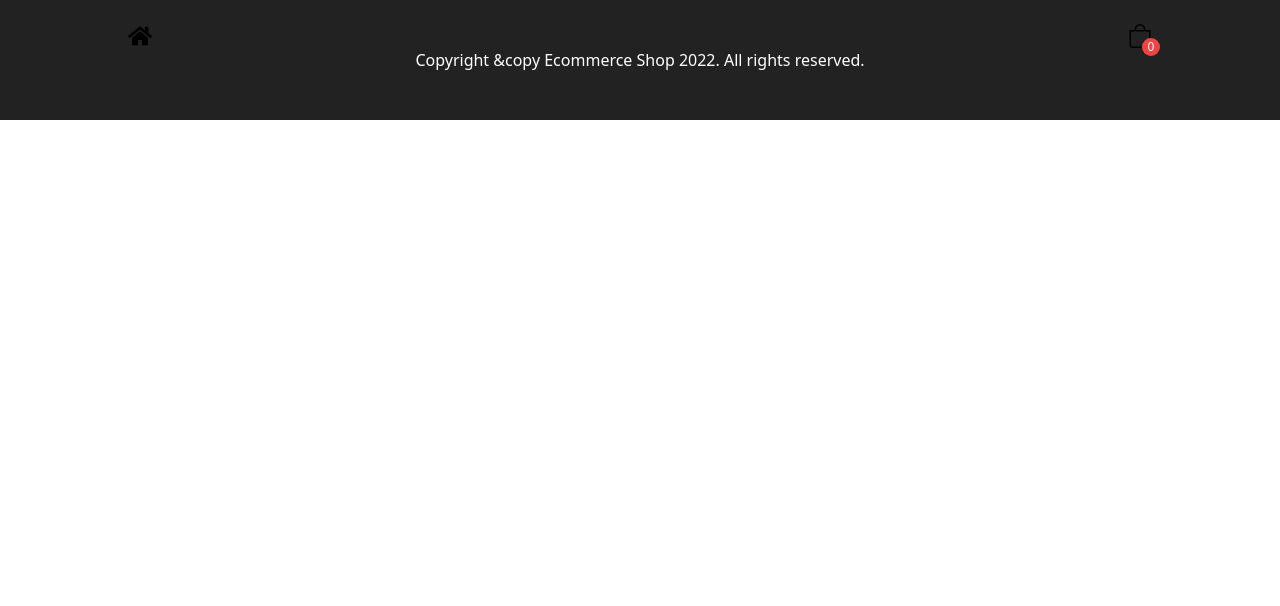
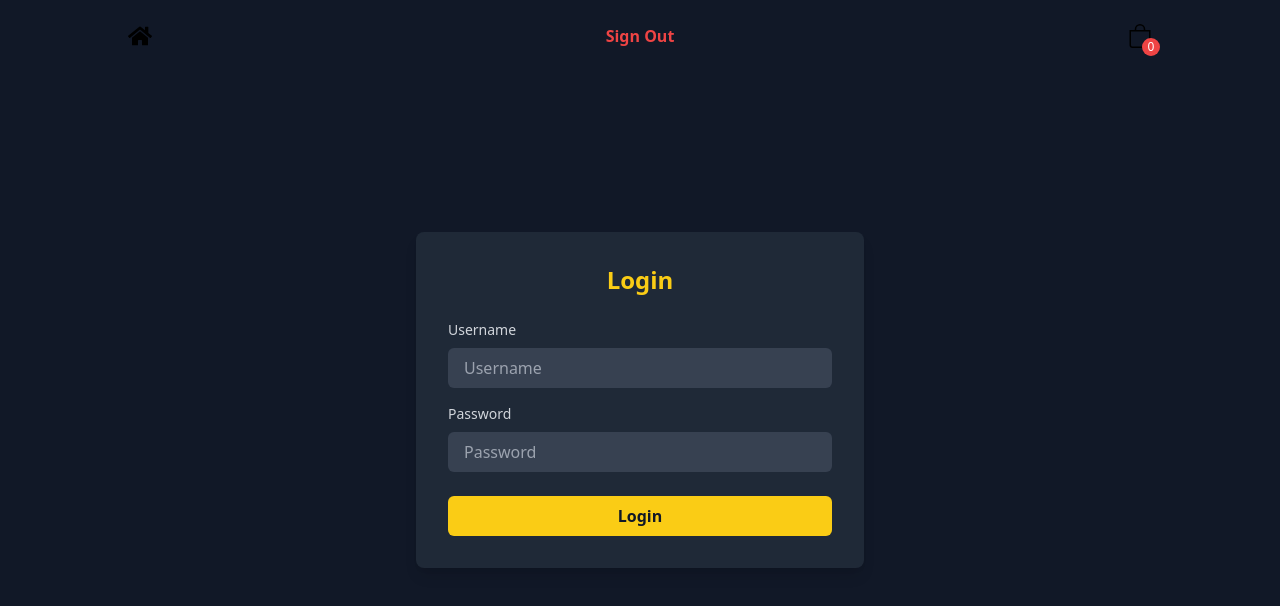
Before and after one commit to sinclare210/MarketPlace-, a React (Vite) app: page /login in a window 1280 px wide. Shown: the top 606 px of the page. Built offline with nearby package versions, Linux system fonts and the light colour scheme; no server answers.

Commit message:
finishing touches

```diff
--- a/package.json
+++ b/package.json
@@ -19,6 +19,7 @@
     "@stripe/react-stripe-js": "^2.8.1",
     "@stripe/stripe-js": "^4.9.0",
     "axios": "^1.7.7",
+    "bcryptjs": "^2.4.3",
     "body-parser": "^1.20.3",
     "cors": "^2.8.5",
     "dotenv": "^16.4.5",
--- a/src/App.jsx
+++ b/src/App.jsx
@@ -1,37 +1,38 @@
-import { useState } from 'react'
-import {BrowserRouter as Router, Route, Routes} from "react-router-dom"
-// import pages
-import Home from './pages/Home'
-import ProductDetails from './pages/ProductDetails'
-
-//import components
-import Header from './components/Header'
-import Footer from './components/Footer'
-import Sidebar from './components/Sidebar'
-import Checkout from './pages/Checkout'
-import AdminDashboard from './pages/AdminDashboard'
-
-
+import { useState, useEffect } from 'react';
+import { BrowserRouter as Router, Route, Routes, Navigate } from 'react-router-dom';
+// Import pages and components
+import Home from './pages/Home';
+import ProductDetails from './pages/ProductDetails';
+import Header from './components/Header';
+import Footer from './components/Footer';
+import Sidebar from './components/Sidebar';
+import Checkout from './pages/Checkout';
+import AdminDashboard from './pages/AdminDashboard';
+import Signup from './pages/SignUp';
+import Login from './pages/Login';
 
 function App() {
+  const [isAuthenticated, setIsAuthenticated] = useState(false);
 
+  useEffect(() => {
+    setIsAuthenticated(localStorage.getItem('isAuthenticated') === 'true');
+  }, []);
 
   return (
-    <>
-     <Router>
-      <Header/>
+    <Router>
+      <Header />
       <Routes>
-        <Route path='/' element={<Home/>}/>
-        <Route path='/product/:id' element={<ProductDetails/>}/>
-        <Route path='/checkout' element={<Checkout/>}/>
+        <Route path="/" element={isAuthenticated ? <Home /> : <Navigate to="/login" />} />
+        <Route path="/signup" element={<Signup />} />
+        <Route path="/login" element={<Login />} />
+        <Route path="/product/:id" element={<ProductDetails />} />
+        <Route path="/checkout" element={<Checkout />} />
         <Route path="/admin" element={<AdminDashboard />} />
-
       </Routes>
-      <Sidebar/>
-      <Footer/>
-     </Router>
-    </>
-  )
+      <Sidebar />
+      <Footer />
+    </Router>
+  );
 }
 
-export default App
+export default App;
--- a/src/components/Footer.jsx
+++ b/src/components/Footer.jsx
@@ -2,7 +2,7 @@ import React from 'react'
 
 const Footer = () => {
   return (
-    <footer className="bg-primary py-12">
+    <footer className="bg-primary py-12 hidden">
       <div className='container mx-auto'>
         <p className='text-white text-center'>
           Copyright &copy Ecommerce Shop 2022. All rights reserved.
--- a/src/components/Header.jsx
+++ b/src/components/Header.jsx
@@ -1,39 +1,61 @@
-import React, { useContext, useEffect, useState } from 'react'
-//import sidebar context
-import { SidebarContext } from '../contexts/SidebarContext'
-//import cart contex
-import { CartContext } from '../contexts/CartContext'
-//impport icons
-import {BsBag} from "react-icons/bs"
+import React, { useContext, useEffect, useState } from 'react';
+// Import sidebar and cart contexts
+import { SidebarContext } from '../contexts/SidebarContext';
+import { CartContext } from '../contexts/CartContext';
+// Import icons
+import { BsBag } from "react-icons/bs";
 import { FaHome } from 'react-icons/fa';
-import { Link } from 'react-router-dom'
+import { Link, useNavigate } from 'react-router-dom';
+
 const Header = () => {
-  //header state
-  const [isActive, setIsactive] = useState(false)
-  const {isOpen,setIsOpen} = useContext(SidebarContext)
-  const {itemAmount} = useContext(CartContext);
-  // event listener
+  const [isActive, setIsActive] = useState(false);
+  const { isOpen, setIsOpen } = useContext(SidebarContext);
+  const { itemAmount } = useContext(CartContext);
+  const navigate = useNavigate();
+
+  // Event listener for scroll
   useEffect(() => {
-    window.addEventListener("scroll", () =>{
-      window.scrollY > 60 ? setIsactive(true): setIsactive(false)
-    })
-  })
+    const handleScroll = () => {
+      window.scrollY > 60 ? setIsActive(true) : setIsActive(false);
+    };
+    window.addEventListener("scroll", handleScroll);
+    return () => window.removeEventListener("scroll", handleScroll);
+  }, []);
+
+  // Sign out function
+  const handleSignOut = () => {
+    localStorage.removeItem('isAuthenticated');
+    navigate('/login');
+  };
+
   return (
-    <header className={`${isActive? "bg-white py-4 shadow-md": "bg-none py-6"} fixed w-full z-10 transition-all`}>
-      <div className='container mx-auto flex items-center justify-between h-full '>
-      <Link to={"/"}>
-      <div>
-          <FaHome size={24} />
-      </div>
+    <header className={`${isActive ? "bg-white py-4 shadow-md" : "bg-none py-6"} fixed w-full z-10 transition-all`}>
+      <div className="container mx-auto flex items-center justify-between h-full">
+        {/* Home link */}
+        <Link to={"/"}>
+          <div>
+            <FaHome size={24} />
+          </div>
+        </Link>
 
-      </Link>
-      <div onClick={() => setIsOpen(!isOpen)} className='cursor-pointer flex relative'>
-        <BsBag className='text-2xl '/>
-        <div className='bg-red-500 absolute -right-2 -bottom-2 text-white rounded-full flex justify-center items-center h-[18px] w-[18px] text-[12px]'>{itemAmount}</div>
-      </div>
+        {/* Sign Out button centered */}
+        <button
+          onClick={handleSignOut}
+          className="text-red-500 font-semibold hover:text-red-700 transition mx-auto"
+        >
+          Sign Out
+        </button>
+
+        {/* Cart icon with item amount */}
+        <div onClick={() => setIsOpen(!isOpen)} className="cursor-pointer flex relative">
+          <BsBag className="text-2xl" />
+          <div className="bg-red-500 absolute -right-2 -bottom-2 text-white rounded-full flex justify-center items-center h-[18px] w-[18px] text-[12px]">
+            {itemAmount}
+          </div>
+        </div>
       </div>
     </header>
-  )
-}
+  );
+};
 
-export default Header
+export default Header;
--- /dev/null
+++ b/src/pages/Login.jsx
@@ -0,0 +1,70 @@
+import React, { useState } from 'react';
+import bcrypt from 'bcryptjs';
+import { useNavigate } from 'react-router-dom';
+
+const Login = () => {
+  const [formData, setFormData] = useState({ username: '', password: '' });
+    const navigate = useNavigate();
+
+  const handleChange = (e) => {
+    setFormData({ ...formData, [e.target.name]: e.target.value });
+  };
+
+
+  const handleSubmit = (e) => {
+    e.preventDefault();
+    const storedUser = JSON.parse(localStorage.getItem('user'));
+
+    if (storedUser &&
+        storedUser.username === formData.username &&
+        bcrypt.compareSync(formData.password, storedUser.password)
+    ) {
+      alert("Login successful!");
+      localStorage.setItem('isAuthenticated', true);
+      navigate("/");  // navigate to home page after login
+    } else {
+      alert("Invalid credentials. Please try again.");
+    }
+  };
+
+  return (
+    <div className="flex items-center justify-center min-h-screen bg-gray-900">
+      <form onSubmit={handleSubmit} className="bg-gray-800 p-8 rounded-lg shadow-lg w-full max-w-md">
+        <h2 className="text-2xl font-semibold text-yellow-400 mb-6 text-center">Login</h2>
+
+        <div className="mb-4">
+          <label htmlFor="username" className="block text-sm font-medium text-gray-300 mb-2">Username</label>
+          <input
+            type="text"
+            name="username"
+            onChange={handleChange}
+            placeholder="Username"
+            required
+            className="w-full px-4 py-2 bg-gray-700 text-white rounded-md focus:ring focus:ring-yellow-500 focus:outline-none"
+          />
+        </div>
+
+        <div className="mb-6">
+          <label htmlFor="password" className="block text-sm font-medium text-gray-300 mb-2">Password</label>
+          <input
+            type="password"
+            name="password"
+            onChange={handleChange}
+            placeholder="Password"
+            required
+            className="w-full px-4 py-2 bg-gray-700 text-white rounded-md focus:ring focus:ring-yellow-500 focus:outline-none"
+          />
+        </div>
+
+        <button
+          type="submit"
+          className="w-full py-2 bg-yellow-400 text-gray-900 font-semibold rounded-md hover:bg-yellow-500 transition-colors"
+        >
+          Login
+        </button>
+      </form>
+    </div>
+  );
+};
+
+export default Login;
--- /dev/null
+++ b/src/pages/SignUp.jsx
@@ -0,0 +1,65 @@
+import React, { useState } from 'react';
+import bcrypt from 'bcryptjs';
+
+const Signup = () => {
+  const [formData, setFormData] = useState({ username: '', password: '' });
+
+  const handleChange = (e) => {
+    setFormData({ ...formData, [e.target.name]: e.target.value });
+  };
+
+  const handleSubmit = (e) => {
+    e.preventDefault();
+
+    // Hash the password before storing
+    const hashedPassword = bcrypt.hashSync(formData.password, 10);
+
+    // Store user data in localStorage (you might use a backend API instead)
+    localStorage.setItem('user', JSON.stringify({ username: formData.username, password: hashedPassword }));
+    alert("Account created successfully!");
+
+    // Redirect to login page or home page
+    window.location.href = "/login";
+  };
+
+  return (
+    <div className="flex items-center justify-center min-h-screen bg-gray-900">
+      <form onSubmit={handleSubmit} className="bg-gray-800 p-8 rounded-lg shadow-lg w-full max-w-md">
+        <h2 className="text-2xl font-semibold text-yellow-400 mb-6 text-center">Signup</h2>
+
+        <div className="mb-4">
+          <label htmlFor="username" className="block text-sm font-medium text-gray-300 mb-2">Username</label>
+          <input
+            type="text"
+            name="username"
+            onChange={handleChange}
+            placeholder="Username"
+            required
+            className="w-full px-4 py-2 bg-gray-700 text-white rounded-md focus:ring focus:ring-yellow-500 focus:outline-none"
+          />
+        </div>
+
+        <div className="mb-6">
+          <label htmlFor="password" className="block text-sm font-medium text-gray-300 mb-2">Password</label>
+          <input
+            type="password"
+            name="password"
+            onChange={handleChange}
+            placeholder="Password"
+            required
+            className="w-full px-4 py-2 bg-gray-700 text-white rounded-md focus:ring focus:ring-yellow-500 focus:outline-none"
+          />
+        </div>
+
+        <button
+          type="submit"
+          className="w-full py-2 bg-yellow-400 text-gray-900 font-semibold rounded-md hover:bg-yellow-500 transition-colors"
+        >
+          Signup
+        </button>
+      </form>
+    </div>
+  );
+};
+
+export default Signup;
```
Also changed, not shown: 1 other file (tests, documents, lock files or other folders).
